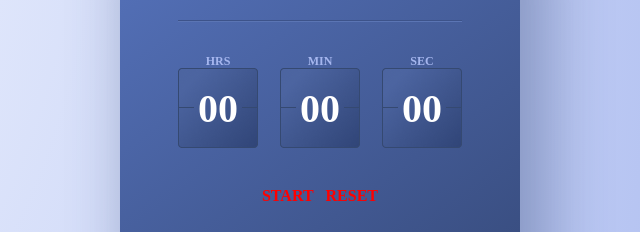
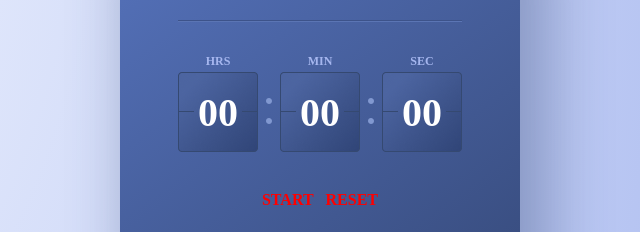
Before and after one commit to custardcream98/Likelion-FE-3-test, a plain HTML site: page index.html in a window 1280 px wide. Shown: the part 260-492 px from the top of the page, 320-960 px from the left. Drawn offline with Linux system fonts and the light colour scheme.

Commit message:
Chore: timer-indicator 스타일링 추가

```diff
--- a/assets/styles/style.css
+++ b/assets/styles/style.css
@@ -64,6 +64,7 @@ h1 .weniv-logo {
 .timer-subtitle {
   display: block;
   text-align: center;
+  margin-bottom: 4px;
   font-size: 12px;
   line-height: 14px;
   color: #a5b6ee;
@@ -80,10 +81,25 @@ h1 .weniv-logo {
   background-image: url(../img/timer-box.png);
   color: #ffffff;
 }
-
 .timer-input::-webkit-inner-spin-button {
   -webkit-appearance: none;
   margin: 0;
+}
+
+.timer-indicator {
+  position: relative;
+}
+.timer-indicator:not(:last-child):after {
+  content: " ";
+  position: absolute;
+
+  left: 88px;
+  top: 44px;
+
+  width: 6px;
+  height: 26px;
+
+  background: url(../img/dot.svg);
 }
 
 .btn-wrapper {
```
Also changed, not shown: assets/img/dot.svg (added), assets/img/icon-reset-disabled.svg (added), assets/img/icon-reset.svg (added), assets/img/icon-start-disabled.svg (added), assets/img/icon-start.svg (added), assets/img/icon-stop.svg (added).
